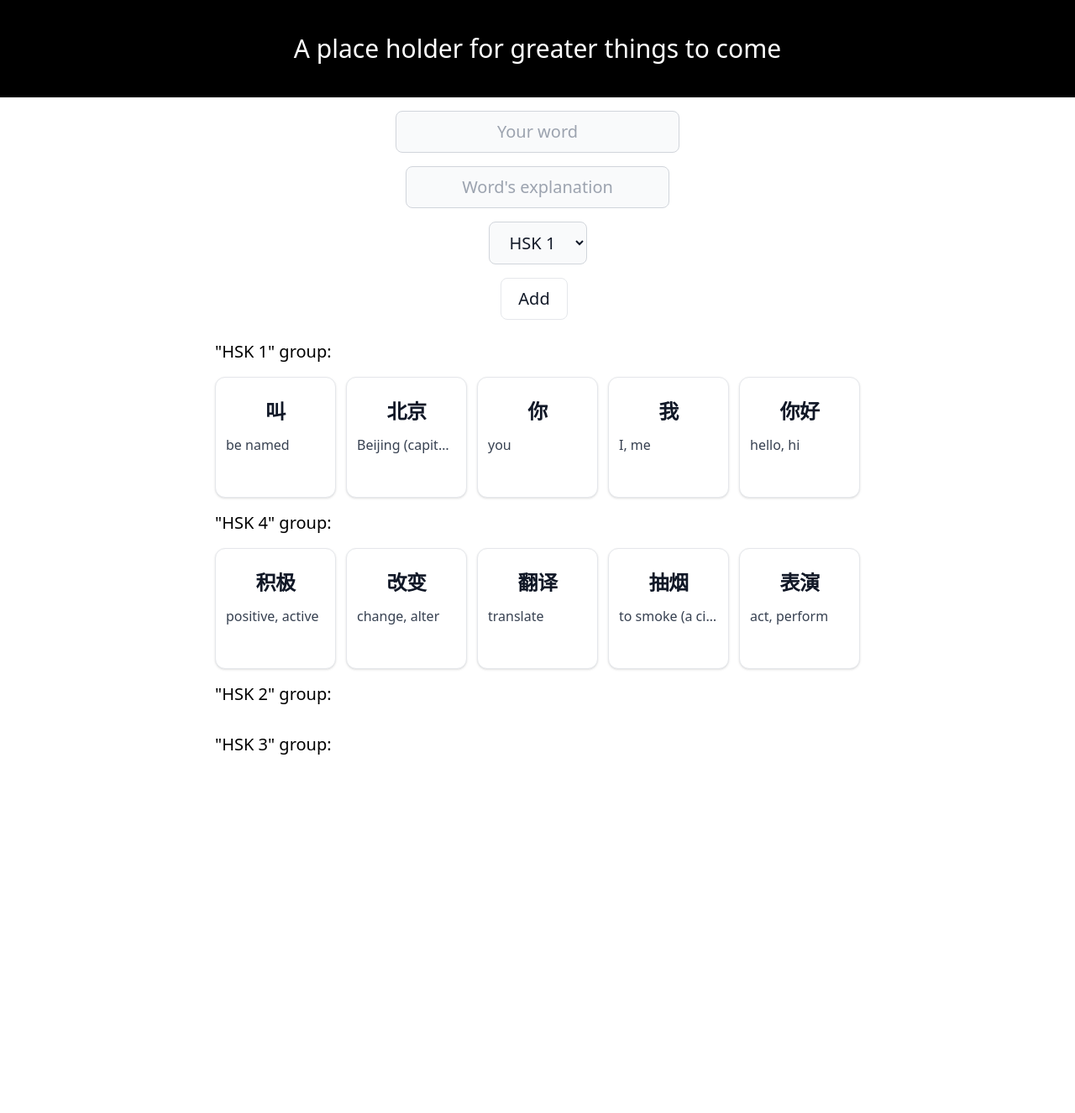
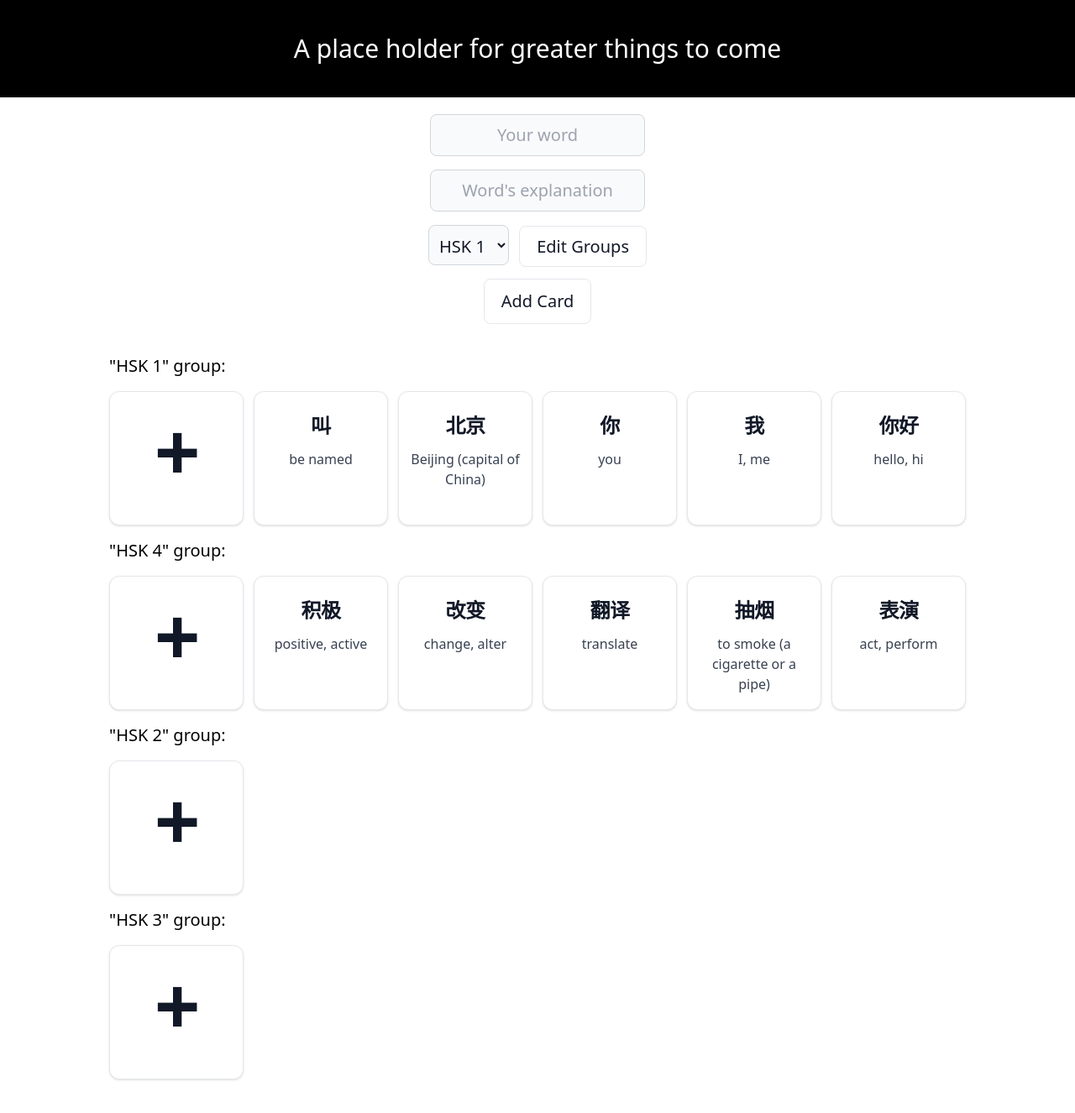
Before and after one commit to TheBlackFern/Website-Flashcards, a Django app: page / in a window 1280 px wide. Shown: the whole page at 84% size. Before the commit the page ends 899 px from the top, so only its background shows below. Run offline with Django 4.2, Linux system fonts and the light colour scheme; data comes from the database, SQL or seed files in the repository; both versions use the stored data as it was after the commit.

Commit message:
:construction: crd for groups, minor tweaks elsewhere :sparkles: can now add groups :sparkles: can now remove groups :lipstick: better "added" pages :lipstick: better card explanation text display :recycle: header now part of main.html :heavy_plus_sign: added tailwind/line-clamp

```diff
--- a/package.json
+++ b/package.json
@@ -6,5 +6,8 @@
   "devDependencies": {
     "concurrently": "^8.0.1",
     "tailwindcss": "^3.3.1"
+  },
+  "dependencies": {
+    "@tailwindcss/line-clamp": "^0.4.4"
   }
 }
--- a/src/carddeck/templates/base.html
+++ b/src/carddeck/templates/base.html
@@ -9,6 +9,9 @@
   <title> {% block head_title %}carddeck home{% endblock %}</title>
   {% include "head/css.html" %}
 </head>
+<div class="flex justify-center p-10 hover:text-white hover:bg-black font-light text-3xl">
+  <h1>A place holder for greater things to come</h1>
+</div>
 
 <body>
   {% block content %}{% endblock %}
--- a/src/carddeck/templates/pages/main.html
+++ b/src/carddeck/templates/pages/main.html
@@ -1,44 +1,48 @@
 {% extends "base.html" %}
 
 {% block content %}
-<div class="flex justify-center p-10 hover:text-white hover:bg-black font-light text-3xl">
-  <h1>A place holder for greater things to come</h1>
-</div>
-<form action="new_card">
-  <div class="my-4 flex justify-center">
-    <input name="word"
-      class="px-5 py-2.5 text-center text-xl bg-gray-50 border border-gray-300 text-gray-900 rounded-lg focus:ring-blue-500 focus:border-blue-500 p-2.5 dark:bg-gray-700 dark:border-gray-600 dark:placeholder-gray-400 dark:text-white dark:focus:ring-blue-500 dark:focus:border-blue-500 font-light"
-      placeholder="Your word" required>
-  </div>
-  <div class="my-4 flex justify-center">
-    <input name="explanation"
-      class="text-center px-2 py-2.5 text-xl bg-gray-50 border border-gray-300 text-gray-900 rounded-lg focus:ring-blue-500 focus:border-blue-500 dark:bg-gray-700 dark:border-gray-600 dark:placeholder-gray-400 dark:text-white dark:focus:ring-blue-500 dark:focus:border-blue-500 font-light"
-      placeholder="Word's explanation" required>
-  </div>
-  <div class="mb-4 flex justify-center">
+<form action="new_card" class="my-5 flex flex-col items-center space-y-4">
+  <input name="word"
+    class="w-64 px-2 py-2.5 text-center text-xl bg-gray-50 border border-gray-300 text-gray-900 rounded-lg focus:ring-blue-500 focus:border-blue-500 p-2.5 dark:bg-gray-700 dark:border-gray-600 dark:placeholder-gray-400 dark:text-white dark:focus:ring-blue-500 dark:focus:border-blue-500 font-light"
+    placeholder="Your word" required>
+  <input name="explanation"
+    class="w-64 px-2 py-2.5 text-center text-xl bg-gray-50 border border-gray-300 text-gray-900 rounded-lg focus:ring-blue-500 focus:border-blue-500 dark:bg-gray-700 dark:border-gray-600 dark:placeholder-gray-400 dark:text-white dark:focus:ring-blue-500 dark:focus:border-blue-500 font-light"
+    placeholder="Word's explanation" required>
+  <div class="space-x-2">
     <select name="group"
-      class="bg-gray-50 border border-gray-300 text-gray-900 text-xl rounded-lg focus:ring-blue-500 focus:border-blue-500 block px-5 py-2.5 dark:bg-gray-700 dark:border-gray-600 dark:placeholder-gray-400 dark:text-white dark:focus:ring-blue-500 dark:focus:border-blue-500">
+      class="w-24 h-12 px-2 py-2.5 bg-gray-50 border border-gray-300 text-gray-900 text-xl rounded-lg focus:ring-blue-500 focus:border-blue-500 dark:bg-gray-700 dark:border-gray-600 dark:placeholder-gray-400 dark:text-white dark:focus:ring-blue-500 dark:focus:border-blue-500">
       {% for group, _ in groups_cards %}
       <option> {{group}} </option>
       {% endfor %}
     </select>
+    <a href="{% url 'groups' %}"
+      class="w-32 px-5 py-2.5 text-xl font-medium rounded-lg text-gray-900 focus:outline-none bg-white border border-gray-200 hover:bg-gray-100 hover:text-blue-700 focus:z-10 focus:ring-4 focus:ring-gray-200 dark:focus:ring-gray-700 dark:bg-gray-800 dark:text-gray-400 dark:border-gray-600 dark:hover:text-white dark:hover:bg-gray-700">
+      Edit Groups
+    </a>
   </div>
-  <div class="flex justify-center">
-    <button type="submit"
-      class="py-2.5 px-5 mr-2 mb-2 text-xl font-medium text-gray-900 focus:outline-none bg-white rounded-lg border border-gray-200 hover:bg-gray-100 hover:text-blue-700 focus:z-10 focus:ring-4 focus:ring-gray-200 dark:focus:ring-gray-700 dark:bg-gray-800 dark:text-gray-400 dark:border-gray-600 dark:hover:text-white dark:hover:bg-gray-700">Add</button>
-  </div>
+  <button type="submit"
+    class="w-32 py-3 text-xl rounded-lg font-medium text-gray-900 focus:outline-none bg-white border border-gray-200 hover:bg-gray-100 hover:text-blue-700 focus:z-10 focus:ring-4 focus:ring-gray-200 dark:focus:ring-gray-700 dark:bg-gray-800 dark:text-gray-400 dark:border-gray-600 dark:hover:text-white dark:hover:bg-gray-700">
+    Add Card</button>
 </form>
 </div>
 <div class="grid justify-center mb-10">
   {% for group, cards in groups_cards %}
   <h1 class="font-light text-xl my-4">"{{group}}" group:</h1>
-  <div class="grid grid-cols-5 gap-x-3 gap-y-3">
+  <div class="grid grid-cols-6 gap-x-3 gap-y-3">
+    <!--placeholder card for adding-->
+    <div
+      class="add-card relative group grid-row-3 max-w-sm h-40 w-40 p-3 bg-white border border-gray-200 rounded-xl shadow dark:bg-gray-800 dark:border-gray-700">
+      <div class="items-center">
+        <p class="mt-2.5 text-center text-8xl font-bold tracking-tight text-gray-900 dark:text-white">+</p>
+      </div>
+    </div>
     {% for card in cards %}
     <div id="{{ card.id }}"
-      class="relative group grid-row-3 max-w-sm h-36 w-36 p-3 bg-white border border-gray-200 rounded-xl shadow dark:bg-gray-800 dark:border-gray-700">
+      class="relative group grid-row-3 max-w-sm h-40 w-40 p-3 bg-white border border-gray-200 rounded-xl shadow dark:bg-gray-800 dark:border-gray-700">
       <div>
         <p class="text-center p-3 text-2xl font-bold tracking-tight text-gray-900 dark:text-white">{{card.word}}</p>
-        <p class="truncate break-words mb-3 font-normal text-gray-700 dark:text-gray-400">{{card.explanation}}</p>
+        <p class="text-center line-clamp-3 break-words mb-3 font-normal text-gray-700 dark:text-gray-400">
+          {{card.explanation}}</p>
       </div>
       <!--edit button-->
       <div class="absolute top-2 left-2 hidden group-hover:block">
@@ -94,4 +98,59 @@
   });
 </script>
 
+<script>
+  // Add an event listener to the "add-item" div
+  document.querySelector('.add-card').addEventListener('click', function (event) {
+    // Replace the add-item div with an editable form
+    var form = document.createElement('form');
+    var input = document.createElement('input');
+    input.type = 'text';
+    form.appendChild(input);
+    var okButton = document.createElement('button');
+    okButton.textContent = 'OK';
+    form.appendChild(okButton);
+    event.target.replaceWith(form);
+
+    // Add an event listener to the OK button
+    okButton.addEventListener('click', function (event) {
+      event.preventDefault();
+      // Get the value of the input field
+      var value = input.value;
+
+      // Send an AJAX request to create a new entry in the database
+      var xhr = new XMLHttpRequest();
+      xhr.open('POST', '/create-item/');
+      xhr.setRequestHeader('Content-Type', 'application/json');
+      xhr.setRequestHeader('X-CSRFToken', '{{ csrf_token }}');
+      xhr.onload = function () {
+        if (xhr.status === 200) {
+          // If the request was successful, add the new div element to the page
+          var item = JSON.parse(xhr.responseText);
+          var div = document.createElement('div');
+          div.id = item.id;
+          div.innerHTML = '<p>' + item.name + '</p><button class="remove-btn">Remove</button>';
+          document.querySelector('.add-card').insertAdjacentElement('beforebegin', div);
+
+          // Add an event listener to the "remove" button
+          var removeButton = div.querySelector('.remove-btn');
+          removeButton.addEventListener('click', function (event) {
+            // Get the ID of the div element
+            var id = event.target.closest('div').id;
+
+            // Remove the div element from the page
+            event.target.closest('div').remove();
+
+            // Send an AJAX request to delete the corresponding entry from the database
+            var xhr = new XMLHttpRequest();
+            xhr.open('POST', '/delete-card/' + id + '/');
+            xhr.setRequestHeader('X-CSRFToken', '{{ csrf_token }}');
+            xhr.send();
+          });
+        }
+      };
+      xhr.send(JSON.stringify({ name: value }));
+    });
+  });
+</script>
+
 {% endblock %}
--- a/src/carddeck/urls.py
+++ b/src/carddeck/urls.py
@@ -4,6 +4,9 @@ from . import views
 
 urlpatterns = [
     path("", views.index, name="home"),
-    path("new_card/", views.result, name="card_added"),
+    path("new_card/", views.card_added, name="card_added"),
+    path("groups/new_group/", views.group_added, name="group_added"),
+    path("groups/", views.show_groups, name="groups"),
     path("delete-card/<int:card_id>/", views.delete_card, name="card_deleted"),
+    path("delete-group/<int:group_id>/", views.delete_group, name="group_deleted"),
 ]
--- a/src/carddeck/views.py
+++ b/src/carddeck/views.py
@@ -8,12 +8,24 @@ def index(request):
     groups_cards = [(group, reversed(group.card_set.all())) for group in groups]
     return render(request, "pages/main.html", {"groups_cards": groups_cards})
 
-def result(request):
+def show_groups(request):
+    groups = CardGroup.objects.all()
+    groups_len = [(group, len(group.card_set.all())) for group in groups]
+    print(groups_len)
+    return render(request, "pages/groups.html", {"groups_len": groups_len})
+
+def card_added(request):
     word, explanation, group_name = request.GET["word"], request.GET["explanation"], request.GET["group"]
     context = {"word": word, "explanation": explanation, "group": group_name}
     group = CardGroup.objects.get(name=group_name)
     group.card_set.create(word=word, explanation=explanation)
     return render(request, "pages/new_card.html", context)
+
+def group_added(request):
+    group_name = request.GET["group_name"]
+    context = {"group_name": group_name}
+    CardGroup.objects.create(name=group_name)
+    return render(request, "pages/new_group.html", context)
 
 @csrf_exempt
 def delete_card(request, card_id):
@@ -23,3 +35,12 @@ def delete_card(request, card_id):
         return JsonResponse({"status": "ok"})
     else:
         return JsonResponse({"status": "error"})
+
+@csrf_exempt
+def delete_group(request, group_id):
+    if request.method == "POST":
+        group = CardGroup.objects.get(id=group_id)
+        group.delete()
+        return JsonResponse({"status": "ok"})
+    else:
+        return JsonResponse({"status": "error"})
--- a/src/static/css/output.css
+++ b/src/static/css/output.css
@@ -528,8 +528,12 @@ video {
   position: relative;
 }
 
-.bottom-2 {
-  bottom: 0.5rem;
+.bottom-1 {
+  bottom: 0.25rem;
+}
+
+.bottom-1\.5 {
+  bottom: 0.375rem;
 }
 
 .left-2 {
@@ -544,21 +548,24 @@ video {
   top: 0.5rem;
 }
 
-.bottom-1 {
-  bottom: 0.25rem;
-}
-
-.bottom-1\.5 {
-  bottom: 0.375rem;
-}
-
-.left-6 {
-  left: 1.5rem;
-}
-
 .my-4 {
   margin-top: 1rem;
   margin-bottom: 1rem;
+}
+
+.my-5 {
+  margin-top: 1.25rem;
+  margin-bottom: 1.25rem;
+}
+
+.my-10 {
+  margin-top: 2.5rem;
+  margin-bottom: 2.5rem;
+}
+
+.my-3 {
+  margin-top: 0.75rem;
+  margin-bottom: 0.75rem;
 }
 
 .mb-10 {
@@ -573,12 +580,35 @@ video {
   margin-bottom: 0.75rem;
 }
 
-.mb-4 {
-  margin-bottom: 1rem;
+.mb-5 {
+  margin-bottom: 1.25rem;
 }
 
 .mr-2 {
   margin-right: 0.5rem;
+}
+
+.mt-10 {
+  margin-top: 2.5rem;
+}
+
+.mt-2 {
+  margin-top: 0.5rem;
+}
+
+.mt-2\.5 {
+  margin-top: 0.625rem;
+}
+
+.mt-5 {
+  margin-top: 1.25rem;
+}
+
+.line-clamp-3 {
+  overflow: hidden;
+  display: -webkit-box;
+  -webkit-box-orient: vertical;
+  -webkit-line-clamp: 3;
 }
 
 .block {
@@ -597,28 +627,76 @@ video {
   display: none;
 }
 
-.h-36 {
-  height: 9rem;
+.h-40 {
+  height: 10rem;
 }
 
 .h-6 {
   height: 1.5rem;
 }
 
-.w-36 {
-  width: 9rem;
+.h-12 {
+  height: 3rem;
+}
+
+.w-24 {
+  width: 6rem;
+}
+
+.w-40 {
+  width: 10rem;
 }
 
 .w-6 {
   width: 1.5rem;
 }
 
+.w-20 {
+  width: 5rem;
+}
+
+.w-28 {
+  width: 7rem;
+}
+
+.w-32 {
+  width: 8rem;
+}
+
+.w-64 {
+  width: 16rem;
+}
+
+.w-\[66\] {
+  width: 66;
+}
+
+.w-36 {
+  width: 9rem;
+}
+
 .max-w-sm {
   max-width: 24rem;
 }
 
-.grid-cols-5 {
-  grid-template-columns: repeat(5, minmax(0, 1fr));
+.grid-cols-6 {
+  grid-template-columns: repeat(6, minmax(0, 1fr));
+}
+
+.flex-row {
+  flex-direction: row;
+}
+
+.flex-col {
+  flex-direction: column;
+}
+
+.place-content-center {
+  place-content: center;
+}
+
+.items-center {
+  align-items: center;
 }
 
 .justify-center {
@@ -634,10 +712,34 @@ video {
   row-gap: 0.75rem;
 }
 
-.truncate {
-  overflow: hidden;
-  text-overflow: ellipsis;
-  white-space: nowrap;
+.space-y-4 > :not([hidden]) ~ :not([hidden]) {
+  --tw-space-y-reverse: 0;
+  margin-top: calc(1rem * calc(1 - var(--tw-space-y-reverse)));
+  margin-bottom: calc(1rem * var(--tw-space-y-reverse));
+}
+
+.space-x-2 > :not([hidden]) ~ :not([hidden]) {
+  --tw-space-x-reverse: 0;
+  margin-right: calc(0.5rem * var(--tw-space-x-reverse));
+  margin-left: calc(0.5rem * calc(1 - var(--tw-space-x-reverse)));
+}
+
+.space-x-3 > :not([hidden]) ~ :not([hidden]) {
+  --tw-space-x-reverse: 0;
+  margin-right: calc(0.75rem * var(--tw-space-x-reverse));
+  margin-left: calc(0.75rem * calc(1 - var(--tw-space-x-reverse)));
+}
+
+.space-x-4 > :not([hidden]) ~ :not([hidden]) {
+  --tw-space-x-reverse: 0;
+  margin-right: calc(1rem * var(--tw-space-x-reverse));
+  margin-left: calc(1rem * calc(1 - var(--tw-space-x-reverse)));
+}
+
+.space-y-3 > :not([hidden]) ~ :not([hidden]) {
+  --tw-space-y-reverse: 0;
+  margin-top: calc(0.75rem * calc(1 - var(--tw-space-y-reverse)));
+  margin-bottom: calc(0.75rem * var(--tw-space-y-reverse));
 }
 
 .break-words {
@@ -712,6 +814,11 @@ video {
   padding-bottom: 0.625rem;
 }
 
+.py-3 {
+  padding-top: 0.75rem;
+  padding-bottom: 0.75rem;
+}
+
 .text-center {
   text-align: center;
 }
@@ -724,6 +831,11 @@ video {
 .text-3xl {
   font-size: 1.875rem;
   line-height: 2.25rem;
+}
+
+.text-8xl {
+  font-size: 6rem;
+  line-height: 1;
 }
 
 .text-xl {
@@ -770,6 +882,13 @@ video {
   --tw-shadow: 0 1px 3px 0 rgb(0 0 0 / 0.1), 0 1px 2px -1px rgb(0 0 0 / 0.1);
   --tw-shadow-colored: 0 1px 3px 0 var(--tw-shadow-color), 0 1px 2px -1px var(--tw-shadow-color);
   box-shadow: var(--tw-ring-offset-shadow, 0 0 #0000), var(--tw-ring-shadow, 0 0 #0000), var(--tw-shadow);
+}
+
+.line-clamp-3 {
+  overflow: hidden;
+  display: -webkit-box;
+  -webkit-box-orient: vertical;
+  -webkit-line-clamp: 3;
 }
 
 .hover\:bg-black:hover {
--- a/tailwind.config.js
+++ b/tailwind.config.js
@@ -7,5 +7,7 @@ module.exports = {
       display: ["group-hover"],
     },
   },
-  plugins: [],
+  plugins: [
+    require('@tailwindcss/line-clamp'),
+  ],
 }
```
Also changed, not shown: src/carddeck/templates/pages/groups.html (added, +81 -0 lines), src/carddeck/templates/pages/new_card.html (+6 -2 lines), src/carddeck/templates/pages/new_group.html (added, +15 -0 lines), package-lock.json, src/db.sqlite3.
